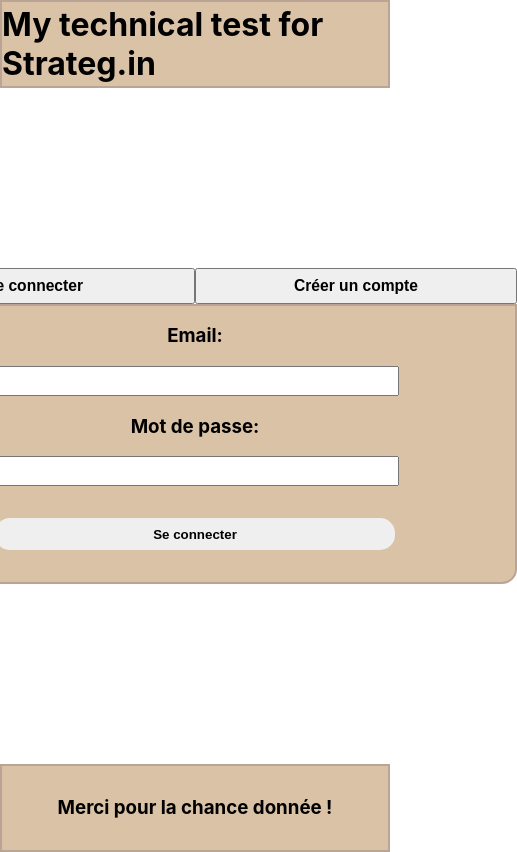
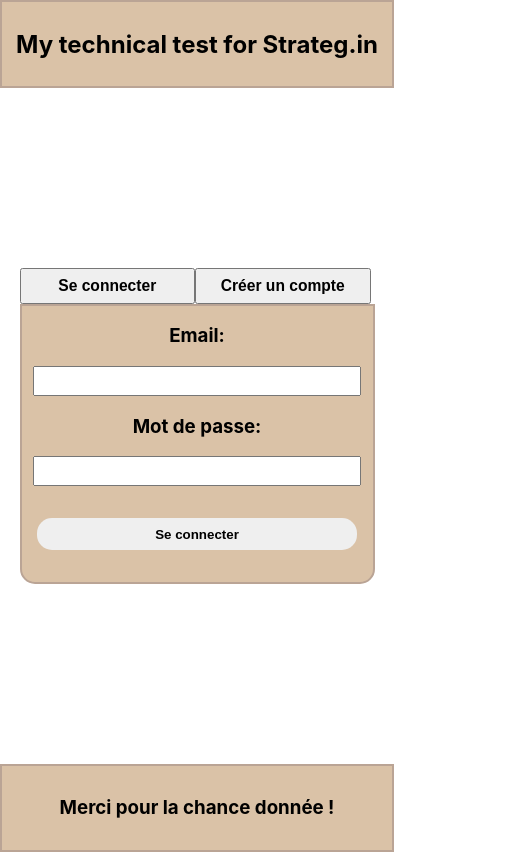
Before and after one commit to Aristotia/technical-test-strategin, a React (Vite) app in the folder frontend-test/: page / in a window 390 px wide. Shown: the whole page, 517 px wide, since content can reach past the window. Built offline with nearby package versions, Linux system fonts and the light colour scheme.

Commit message:
css added

```diff
--- a/frontend-test/src/CSS/global.css
+++ b/frontend-test/src/CSS/global.css
@@ -132,3 +132,39 @@
   width: 800px;
   top: 40%;
 }
+
+@media screen and (max-width: 750px) {
+  .App{
+    width: 100%;
+    height: 100vh;
+  }
+
+  .App-header-footer h1{
+    font-size: 1.5rem;
+    text-align: center;
+  }
+
+  .interface-container{
+    width: 90%;
+  }
+
+  .button-container button{
+    width: 100%;
+  }
+
+  .connexion-component{
+    width: 100%;
+  }
+
+  .connexion-component input{
+    width: 20rem;
+  }
+
+  .user-item{
+    width: 100%;
+  }
+
+  .App-header-footer{
+    width: 100%;
+  }
+}
```
Also changed, not shown: 1 other file (tests, documents, lock files or other folders).
